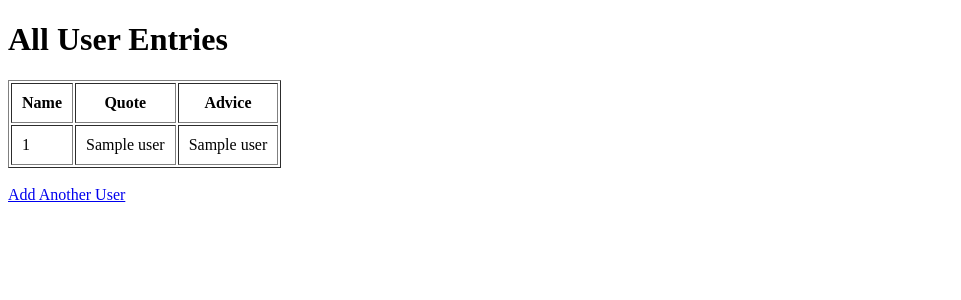
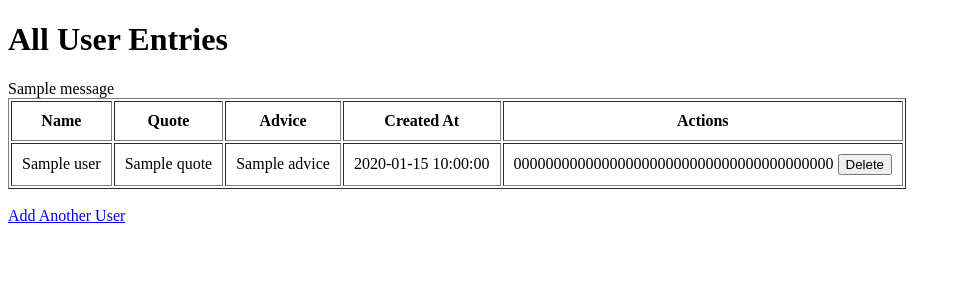
Before and after one commit to Sudalai29/Python-Web-Application, a Flask app: template templates/response.html in a window 1280 px wide. Shown: the top 300 px of the page, without its empty margins (0-961 px from the left). Run offline with Flask 3, Linux system fonts and the light colour scheme; the template is opened without the code that fills it: most values are stand-ins (such as "Sample title", 1, 10 or a date in 2020); one stand-in notice (Sample message) is shown; parts of the project's set-up code (start-up, migrations or seed data) failed here and were passed over; some libraries are stand-ins or nearby versions.

Commit message:
Update response.html

```diff
--- a/templates/response.html
+++ b/templates/response.html
@@ -5,21 +5,40 @@
 </head>
 <body>
     <h1>All User Entries</h1>
+
+    {% with messages = get_flashed_messages(with_categories=true) %}
+      {% if messages %}
+        {% for category, message in messages %}
+          <div class="flash {{ category }}">{{ message }}</div>
+        {% endfor %}
+      {% endif %}
+    {% endwith %}
+
     <table border="1" cellpadding="10">
         <tr>
             <th>Name</th>
             <th>Quote</th>
             <th>Advice</th>
+            <th>Created At</th>
+            <th>Actions</th>
         </tr>
         {% for user in users %}
         <tr>
-            <td>{{ user[0] }}</td>
-            <td>{{ user[1] }}</td>
-            <td>{{ user[2] }}</td>
+            <td>{{ user.name }}</td>
+            <td>{{ user.quote }}</td>
+            <td>{{ user.advice }}</td>
+            <td>{{ user.created_at }}</td>
+            <td>
+                <form method="POST" action="{{ url_for('delete_user', name=user.name) }}" style="display:inline;">
+                    {{ csrf_token() }}
+                    <button type="submit" onclick="return confirm('Delete user {{ user.name }}?')">Delete</button>
+                </form>
+            </td>
         </tr>
         {% endfor %}
     </table>
+
     <br>
-    <a href="/">Add Another User</a>
+    <a href="{{ url_for('input') }}">Add Another User</a>
 </body>
 </html>
```
